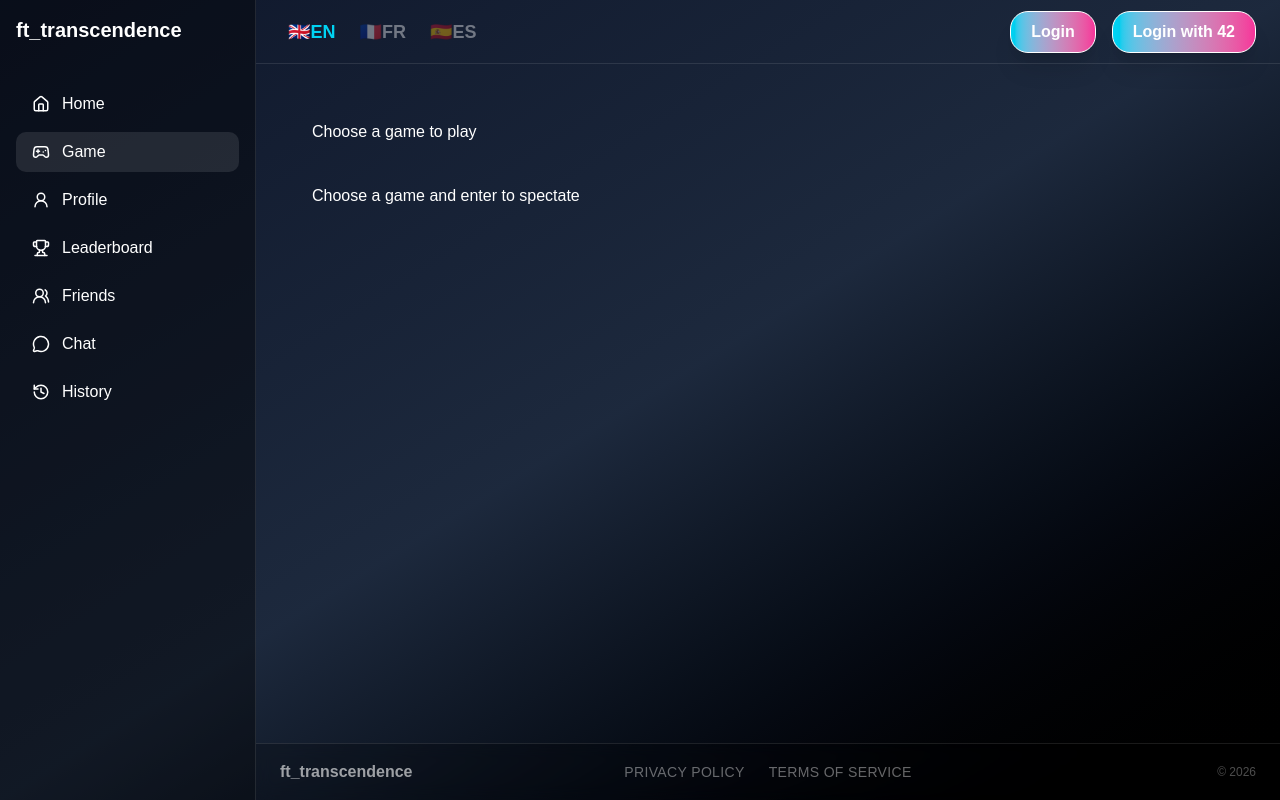
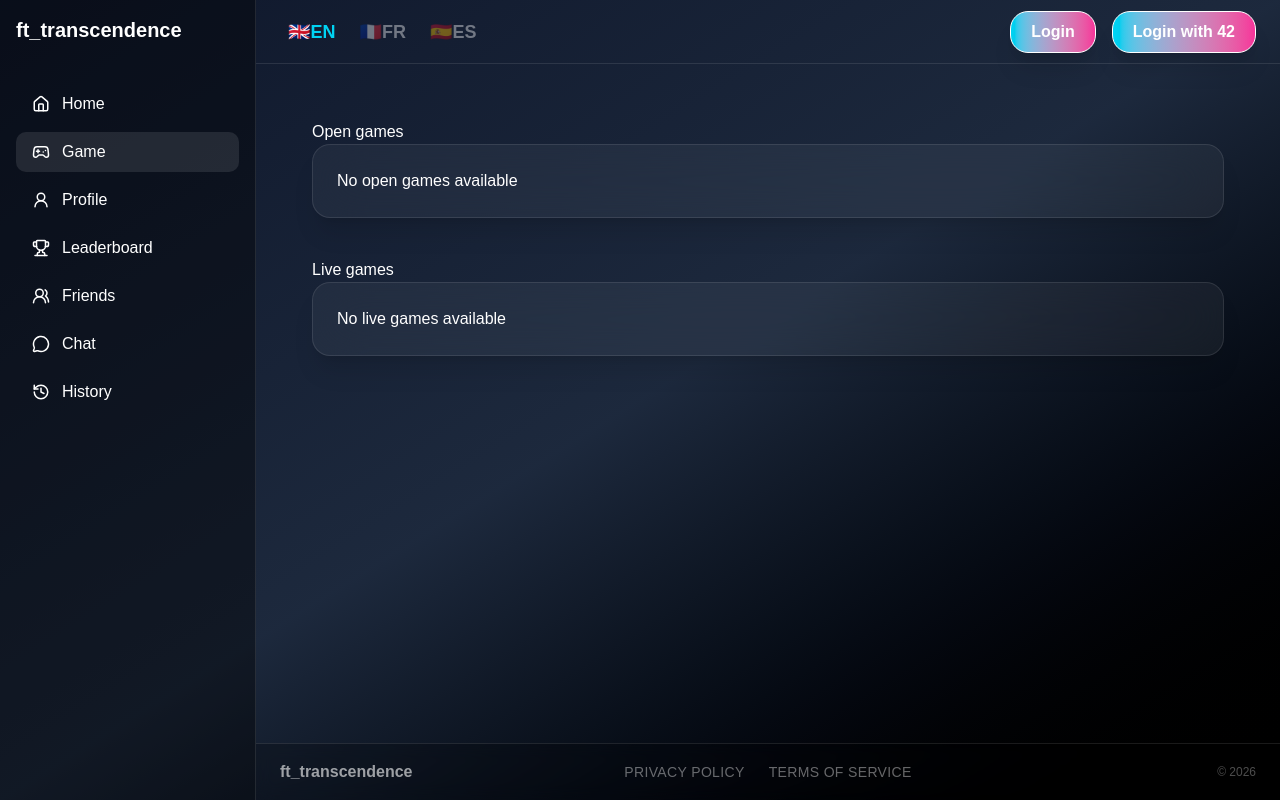
Before and after one commit to team-Segfault-Society-42/Ft_transcendence, a React app in the folder frontend/: page /game in a window 1280 px wide. Built offline with nearby package versions, Linux system fonts and the light colour scheme; no server answers; the HTML template or start-up script is replaced by a standard one.

Commit message:
feat(livegames): socle page livegames#1

```diff
--- a/frontend/src/pages/LiveGames.tsx
+++ b/frontend/src/pages/LiveGames.tsx
@@ -1,11 +1,21 @@
+import { Card } from "@/components/ui/Card";
+import { Button } from "@/components/ui/Button";
+import { Avatar } from "@/components/ui/Avatar";
+
 export default function LiveGamesDisplay() {
   return (
     <div className="p-8 space-y-10">
       <section>
-        <h2>Choose a game to play</h2>
+        <h2>Open games</h2>
+        <Card>
+          <p>No open games available</p>
+        </Card>
       </section>
       <section>
-        <h2>Choose a game and enter to spectate</h2>
+        <h2>Live games</h2>
+        <Card>
+          <p>No live games available</p>
+        </Card>
       </section>
     </div>
   );
```
